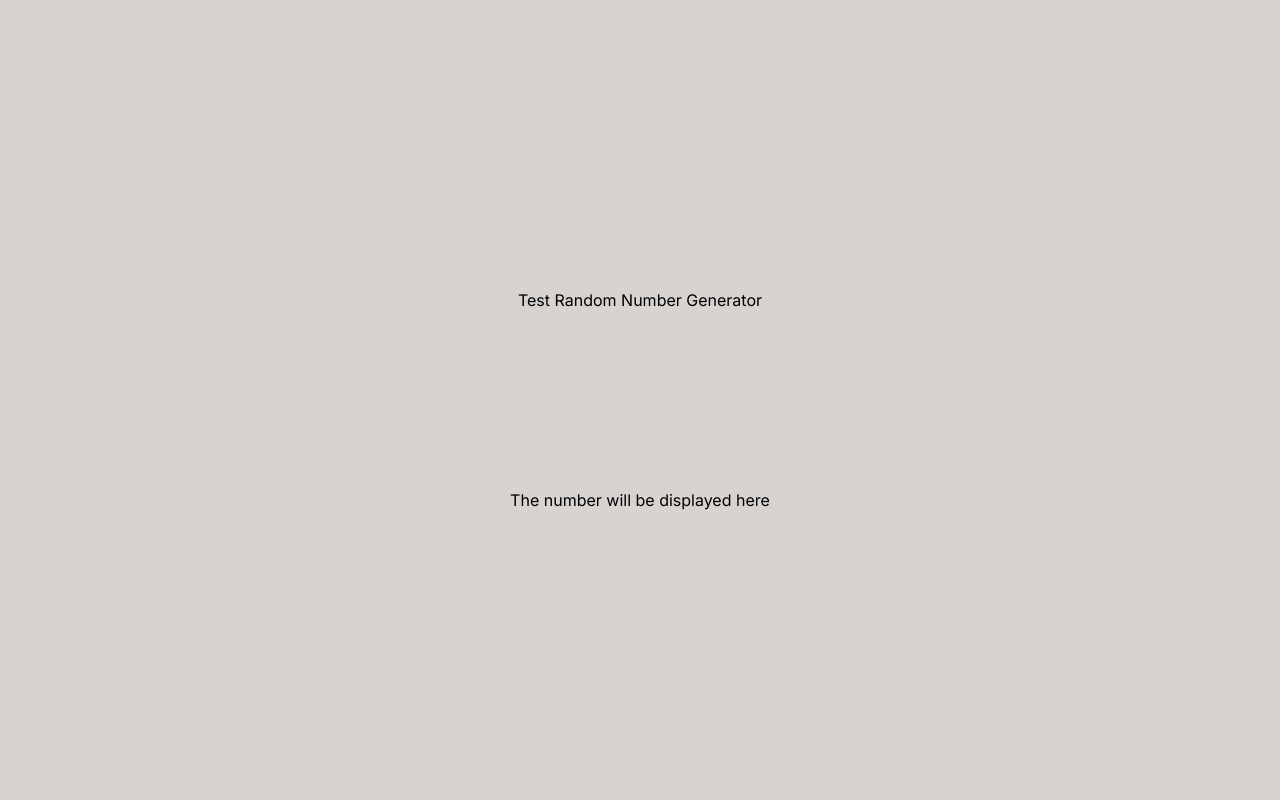
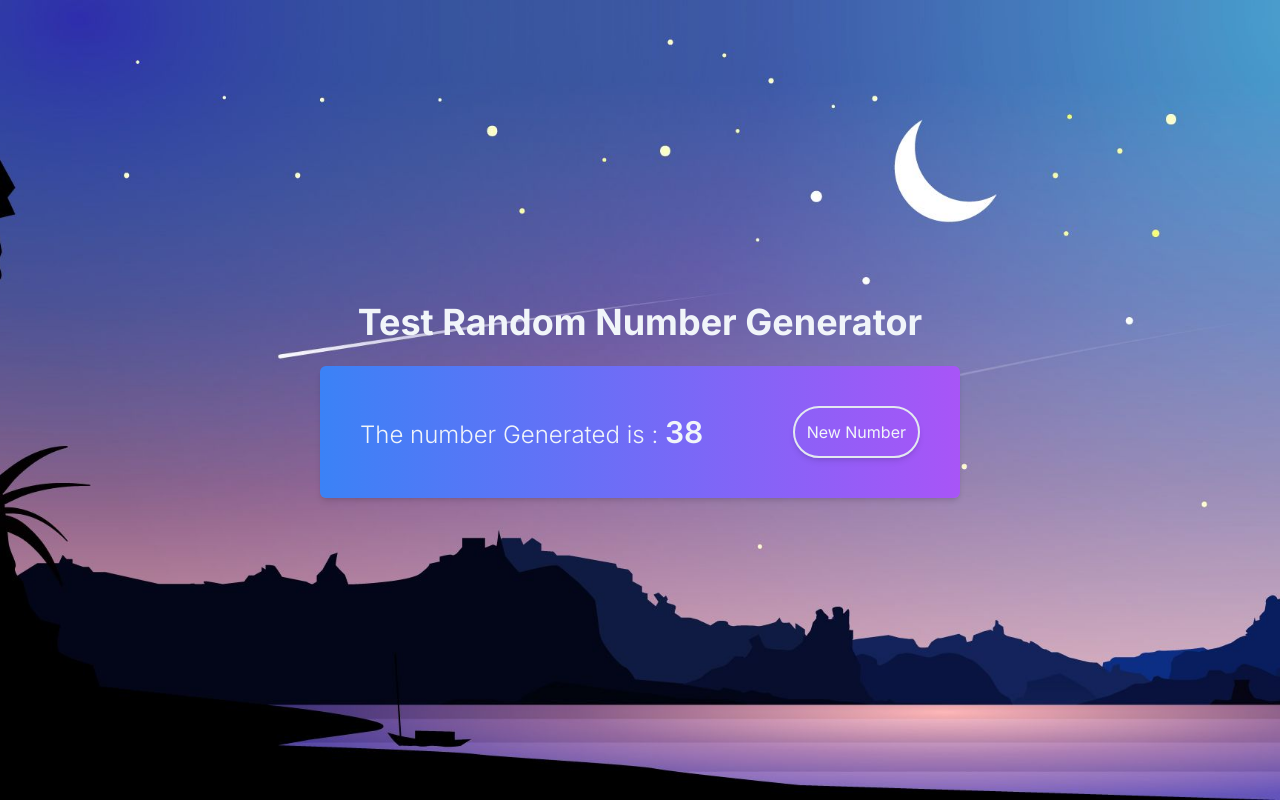
Before and after one commit to Aayman-star/randomnumbergame, a Next.js app: page / in a window 1280 px wide. Built offline with nearby package versions, Linux system fonts and the light colour scheme.

Commit message:
adjusted the app

```diff
--- a/src/app/components/NumberDisplay.tsx
+++ b/src/app/components/NumberDisplay.tsx
@@ -1,7 +1,31 @@
-import React from "react";
+"use client";
+import React, { useState } from "react";
 
-const NumberDisplay = () => {
-  return <div>The number will be displayed here</div>;
+interface CompProp {
+  RandomNumber: number;
+}
+
+const NumberDisplay = ({ RandomNumber }: CompProp) => {
+  const [localNumber, setLocalNumber] = useState<number>(RandomNumber);
+  const generateNewRandomNumber = () => {
+    const newNumber = Math.floor(Math.random() * 100);
+    setLocalNumber(newNumber);
+  };
+  return (
+    <div className="bg-gradient-to-r from-blue-500  to-purple-500 text-slate-100 p-10 rounded-md shadow-md">
+      <div className="flex flex-col items-center justify-center gap-y-4 md:flex-row md:items-center md:justify-between">
+        <p className="font-light text-2xl">
+          The number Generated is :{" "}
+          <span className="font-semibold text-3xl">{localNumber}</span>
+        </p>
+        <button
+          onClick={generateNewRandomNumber}
+          className="p-3 border-2 border-slate-200 shadow-md rounded-full">
+          New Number
+        </button>
+      </div>
+    </div>
+  );
 };
 
 export default NumberDisplay;
--- a/src/app/page.tsx
+++ b/src/app/page.tsx
@@ -1,11 +1,32 @@
 import Image from "next/image";
 import NumberDisplay from "./components/NumberDisplay";
+import Wall6 from "/public/image/Wall6.jpg";
 
 export default function Home() {
+  const randomNumber = Math.floor(Math.random() * 100);
+
+  console.log(randomNumber);
   return (
-    <main className="flex min-h-screen flex-col items-center justify-evenly p-28 bg-stone-300">
-      <h1>Test Random Number Generator</h1>
-      <NumberDisplay />
+    <main className="relative h-screen">
+      <div className="absolute inset-0 ">
+        <Image
+          src={Wall6}
+          alt="bg-image"
+          quality={100}
+          fill
+          sizes="100vw"
+          style={{ objectFit: "cover" }}
+        />
+      </div>
+      <div className="relative z-10 flex flex-col items-center justify-center gap-y-6 h-full">
+        <h1 className="text-2xl md:text-4xl text-slate-100 font-bold">
+          Test Random Number Generator
+        </h1>
+        <div className="w-full md:w-1/2 text-center">
+          {" "}
+          <NumberDisplay RandomNumber={randomNumber} />
+        </div>
+      </div>
     </main>
   );
 }
```
Also changed, not shown: public/image/Wall6.jpg (added).
